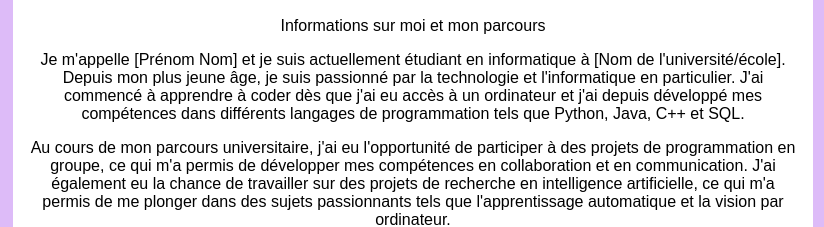
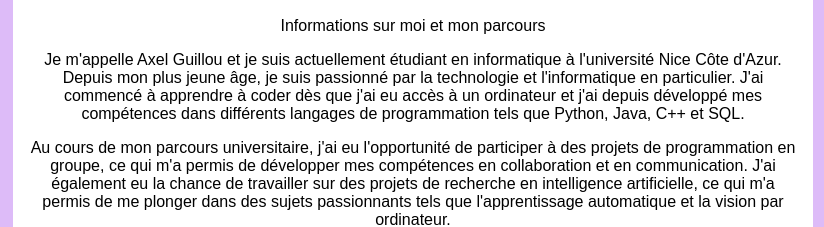
Before and after one commit to ga101989/Portfolio, a plain HTML site: page index.html in a window 1280 px wide. Shown: the part 197-424 px from the top of the page, 227-1051 px from the left. Drawn offline with Linux system fonts and the light colour scheme.

Commit message:
le a propos

```diff
--- a/index.html
+++ b/index.html
@@ -20,7 +20,7 @@
       <section id="about">
         <h2>A Propos</h2>
         <p>Informations sur moi et mon parcours</p>
-        <p>Je m'appelle [Prénom Nom] et je suis actuellement étudiant en informatique à [Nom de l'université/école]. Depuis mon plus jeune âge, je suis passionné par la technologie
+        <p>Je m'appelle Axel Guillou et je suis actuellement étudiant en informatique à l'université Nice Côte d'Azur. Depuis mon plus jeune âge, je suis passionné par la technologie
           et l'informatique en particulier. J'ai commencé à apprendre à coder dès que j'ai eu accès à un ordinateur et j'ai depuis développé mes compétences dans différents langages
           de programmation tels que Python, Java, C++ et SQL.</p>
 
```
